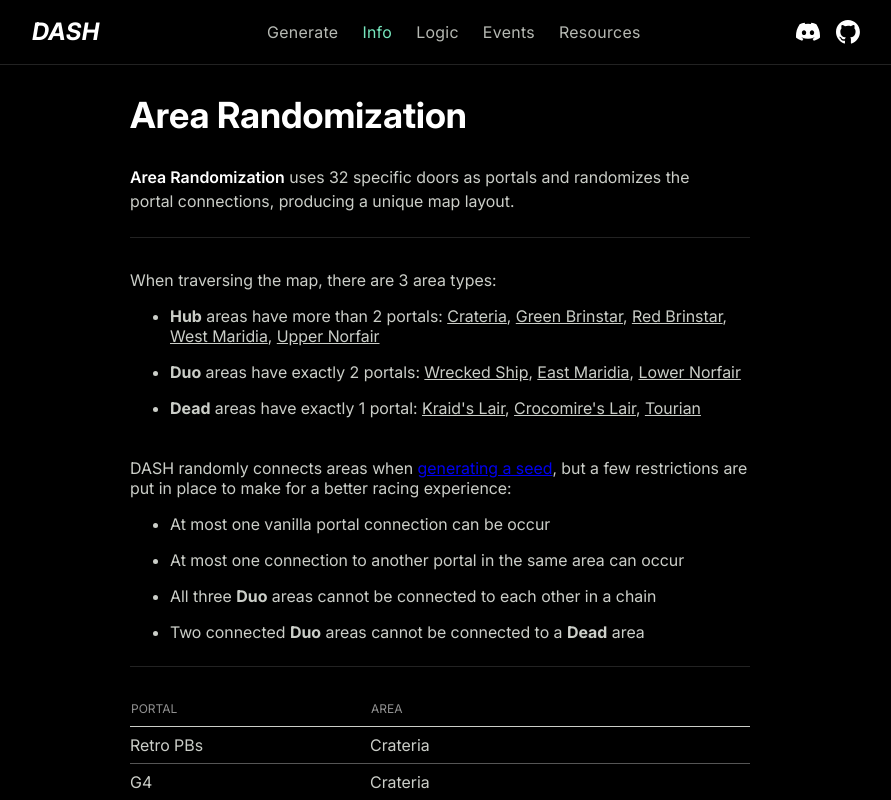
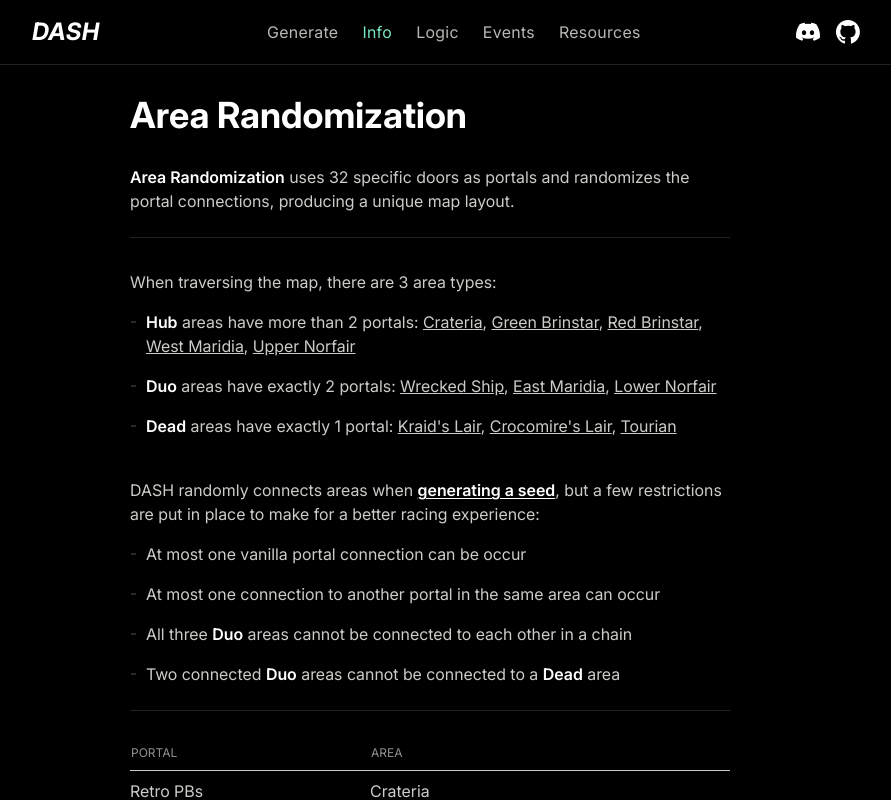
Before and after one commit to dashrando/dash-randomizer, a Next.js app in the folder apps/web/: page /info/area in a window 1280 px wide. Shown: the whole page, without its empty margins (200-1091 px from the left). Built offline with nearby package versions, Linux system fonts and the light colour scheme; no server answers.

Commit message:
hydration fixes

```diff
--- a/apps/web/app/info/area/page.module.css
+++ b/apps/web/app/info/area/page.module.css
@@ -1,5 +1,4 @@
 .section_sep {
-  margin-top: var(--spacer-6x);
-  padding-top: var(--spacer-4x);
-  border-top: 1px solid #222;
+  margin-top: var(--spacer-6x) !important;
+  padding-top: var(--spacer-4x) !important;
 }
--- a/apps/web/app/info/area/page.tsx
+++ b/apps/web/app/info/area/page.tsx
@@ -14,7 +14,7 @@
             <strong>Area Randomization</strong> uses 32 specific doors as portals and randomizes the portal connections, producing a unique map layout.
           </p>
         </article>
-        <article className={pageStyles.section_sep}>
+        <article className={cn(styles.article, pageStyles.section_sep)}>
             <p>
             When traversing the map, there are 3 area types:
             </p>
@@ -38,6 +38,7 @@
             <Spacer y={10}/>
             <p>
               DASH randomly connects areas when <a href="/info/verified-fill">generating a seed</a>, but a few restrictions are put in place to make for a better racing experience:
+            </p>
               <ul>
                 <li>
                   <p>
@@ -60,10 +61,9 @@
                   </p>
                 </li>
               </ul>
-            </p>
           </article>
 
-        <article className={pageStyles.section_sep}>
+        <article className={cn(styles.article, pageStyles.section_sep)}>
           <p>
             <table className={cn(styles.table, styles.mysteryTable)}>
               <thead>
--- a/apps/web/app/info/page.tsx
+++ b/apps/web/app/info/page.tsx
@@ -30,6 +30,11 @@
     title: 'Surprise Bosses',
     href: '/info/surprise',
     description: 'Surprise Bosses is a boss randomization mode allowing duplicates.',
+  },
+  {
+    title: 'Area Randomization',
+    href: '/info/area',
+    description: 'Area Randomization creates unique map layouts for exploration.',
   },
   {
     title: 'DASH: Recall',
```
